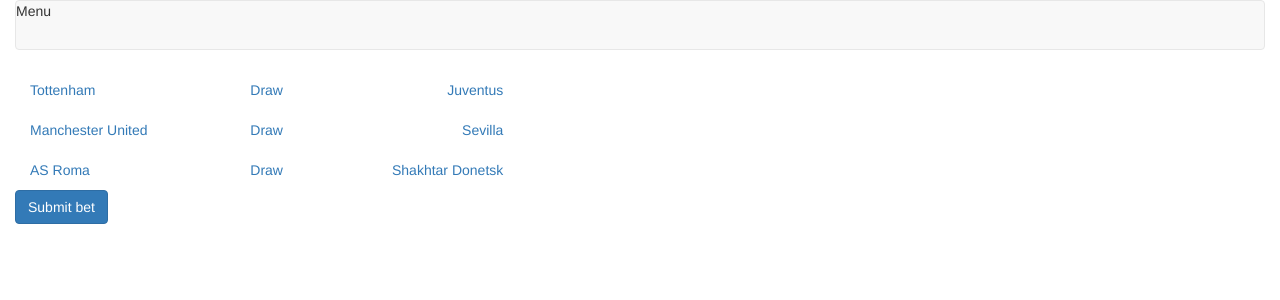
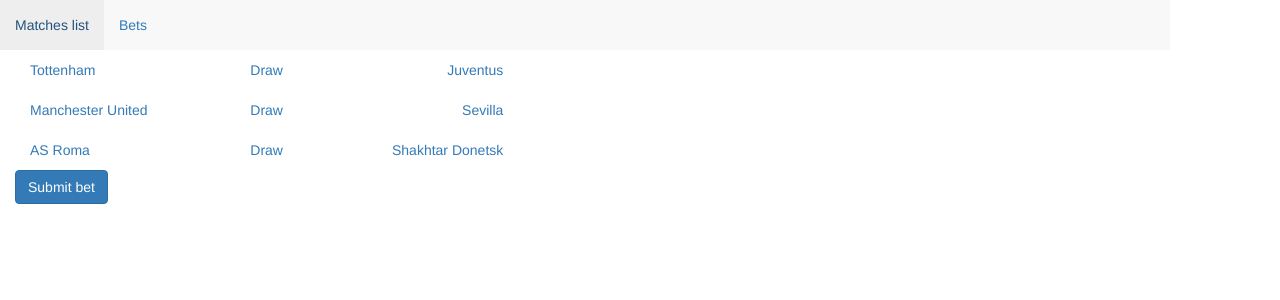
Before and after one commit to svyshpolskyi/betsList, an Angular app: page / in a window 1280 px wide. Shown: the top 300 px of the page. Built offline with nearby package versions, Linux system fonts and the light colour scheme.

Commit message:
added header comp and routing with ngFor

```diff
--- a/src/app/app.component.html
+++ b/src/app/app.component.html
@@ -1,8 +1,10 @@
 <div class="container-fluid">
-    <div class="navbar navbar-default">Menu</div>
     <div class="row">
-        <app-matches-list (betSubmitted)="onBetSubmitted($event)"></app-matches-list>
-        <app-bet-list [betData]="betData"></app-bet-list>
+        <app-header (itemSelected)="onNavigate($event)"></app-header>
+    </div>
+    <div class="row">
+        <app-matches-list *ngIf="selectedItem === 'matchesList'" (betSubmitted)="onBetSubmitted($event)"></app-matches-list>
+        <app-bet-list *ngIf="selectedItem === 'bets'" [betData]="betData"></app-bet-list>
     </div>
 
 
--- a/src/app/app.component.ts
+++ b/src/app/app.component.ts
@@ -7,6 +7,11 @@
 })
 export class AppComponent {
   betData = [];
+  selectedItem = 'matchesList';
+  onNavigate(selectedItem: string) {
+    this.selectedItem = selectedItem;
+    console.log(selectedItem);
+  }
   onBetSubmitted(betData) {
     this.betData = betData;
   }
--- a/src/app/app.module.ts
+++ b/src/app/app.module.ts
@@ -5,13 +5,15 @@
 import { AppComponent } from './app.component';
 import { MatchesListComponent } from './matches-list/matches-list.component';
 import { BetListComponent } from './bet-list/bet-list.component';
+import { HeaderComponent } from './header/header.component';
 
 
 @NgModule({
   declarations: [
     AppComponent,
     MatchesListComponent,
-    BetListComponent
+    BetListComponent,
+    HeaderComponent
   ],
   imports: [
     BrowserModule
--- /dev/null
+++ b/src/app/header/header.component.html
@@ -0,0 +1,8 @@
+<ul class="nav navbar-nav navbar-default container">
+  <li>
+    <a href="#"(click)="onSelected('matchesList')">Matches list</a>
+  </li>
+  <li>
+    <a href="#" (click)="onSelected('bets')">Bets</a>
+  </li>
+</ul>
--- /dev/null
+++ b/src/app/header/header.component.ts
@@ -0,0 +1,15 @@
+import { Component, Output, EventEmitter } from '@angular/core';
+
+@Component({
+  selector: 'app-header',
+  templateUrl: './header.component.html',
+  styleUrls: ['./header.component.css']
+})
+export class HeaderComponent {
+  @Output() itemSelected = new EventEmitter<string>();
+  onSelected(selectedItem: string) {
+    this.itemSelected.emit(selectedItem);
+  }
+
+
+}
```
Also changed, not shown: src/app/header/header.component.css (added), 1 other file (tests, documents, lock files or other folders).
